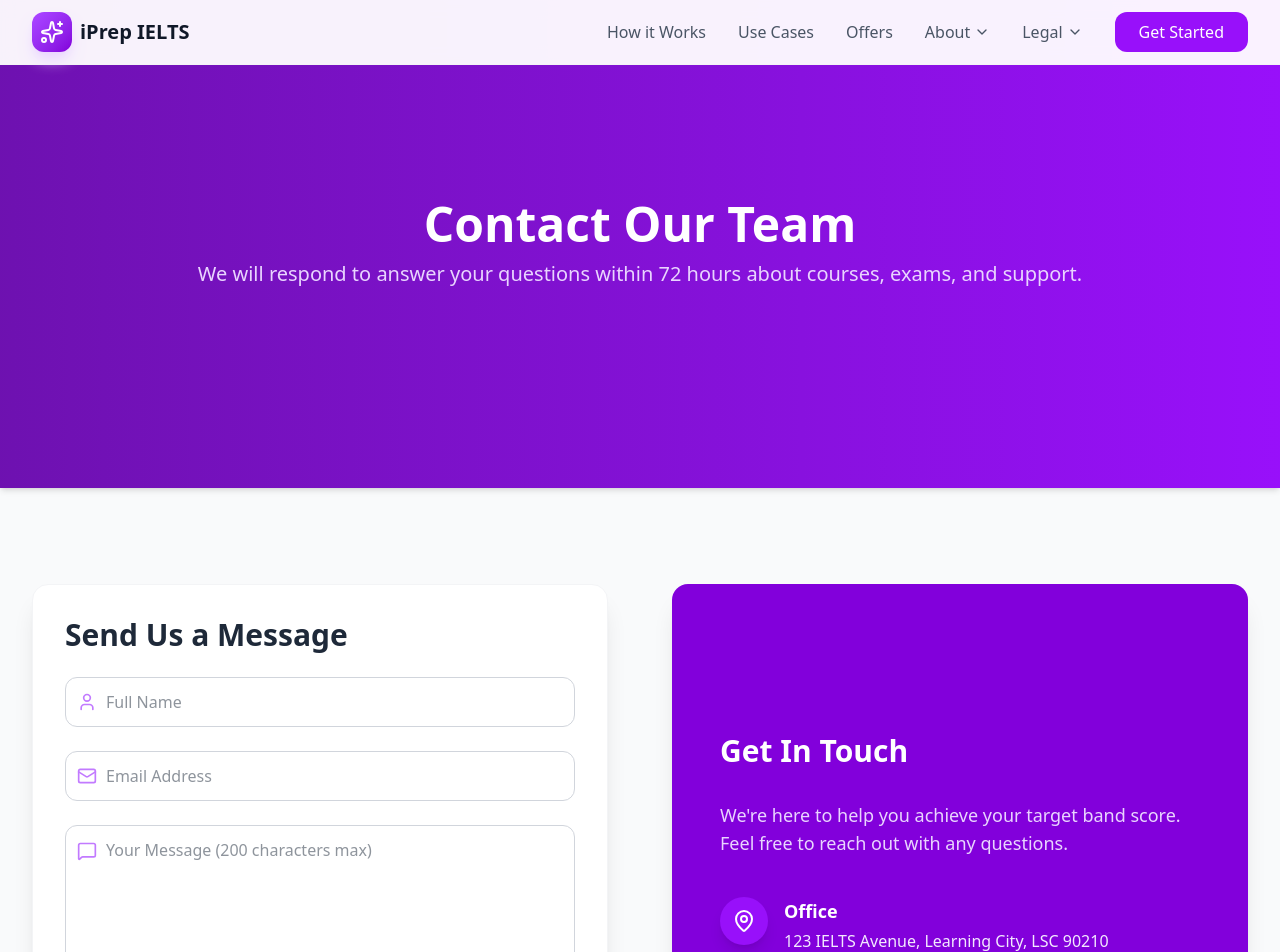
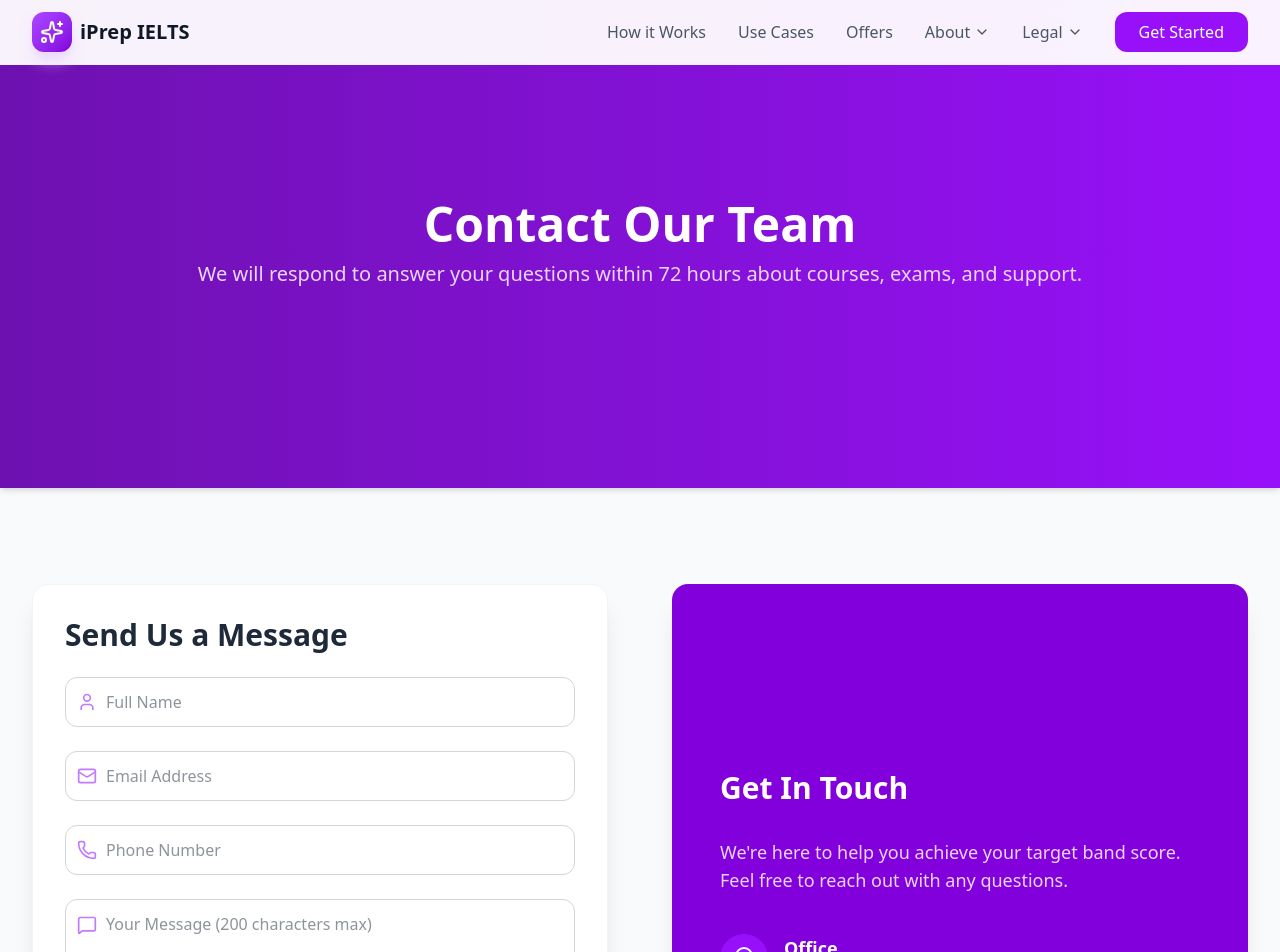
Before and after one commit to DevAbdullahZahid/React_app, a React (Vite) app: page /contactus in a window 1280 px wide. Shown: the top 952 px of the page. Built offline with nearby package versions, Linux system fonts and the light colour scheme.

Commit message:
Contact US Edit

```diff
--- a/src/Pages/ContactUS.tsx
+++ b/src/Pages/ContactUS.tsx
@@ -6,6 +6,7 @@ const ContactForm = () => {
   const [formData, setFormData] = useState({
     name: '',
     email: '',
+    phone: '',
     message: '',
   });
   const [isSubmitting, setIsSubmitting] = useState(false);
@@ -25,7 +26,7 @@ const ContactForm = () => {
     setTimeout(() => {
       console.log('Form Submitted:', formData);
       setIsSubmitting(false);
-      setFormData({ name: '', email: '', message: '' });
+      setFormData({ name: '', email: '',phone:'', message: '' });
       setStatus('Thank you! Your message has been sent successfully.');
       setTimeout(() => setStatus(''), 5000); // Clear status after 5 seconds
     }, 1500);
@@ -78,6 +79,23 @@ const ContactForm = () => {
             value={formData.email}
             onChange={handleChange}
             placeholder="Email Address"
+            required
+            className="w-full pl-10 pr-4 py-3 border border-gray-300 rounded-xl focus:ring-2 focus:ring-purple-500 focus:border-purple-500 transition-colors"
+            disabled={isSubmitting}
+          />
+        </div>
+      <div className="relative">
+          <label htmlFor="phone" className="sr-only">Phone Number</label>
+          <div className="absolute inset-y-0 left-0 flex items-center pl-3">
+            <Phone className="w-5 h-5 text-purple-400" />
+          </div>
+          <input
+            type="phone"
+            id="phone"
+            name="phone"
+            value={formData.phone}
+            onChange={handleChange}
+            placeholder="Phone Number"
             required
             className="w-full pl-10 pr-4 py-3 border border-gray-300 rounded-xl focus:ring-2 focus:ring-purple-500 focus:border-purple-500 transition-colors"
             disabled={isSubmitting}
--- a/src/Pages/UseCasesPage.tsx
+++ b/src/Pages/UseCasesPage.tsx
@@ -10,12 +10,7 @@ import {
 const UseCasesPage: React.FC = () => {
   // This content is taken from your original HomePage.tsx "features" section
   const features = [
-    {
-      icon: Brain,
-      title: 'Smart Learning',
-      description: 'Go beyond standard plans. Our AI-driven platform creates personalized study roadmaps that adapt in real-time to your unique pace and skill level, ensuring maximum efficiency.'
-    },
-    {
+     {
       icon: BookOpen,
       title: 'Module Coverage',
       description: 'Get complete, expert-designed preparation across all sections: Reading, Writing, Listening, and Speaking. We build your proficiency in every skill required for test day.'
@@ -26,15 +21,22 @@ const UseCasesPage: React.FC = () => {
       description: 'Engage with real-time exercises and receive instant, detailed feedback. Learn immediately from your mistakes and accelerate your understanding with guided corrections.'
     },
     {
-      icon: BarChart,
-      title: 'Progress Analytics',
-      description: 'Detailed insights to track your improvement over time'
+      icon: Brain,
+      title: 'Smart Learning',
+      description: 'Go beyond standard plans. Our AI-driven platform creates personalized study roadmaps that adapt in real-time to your unique pace and skill level, ensuring maximum efficiency.'
     },
+
     {
       icon: Award,
       title: 'Mock Tests',
       description: 'Gain clarity with detailed, visual reports that track your improvement over time. See exactly where you excel and where you need to focus your efforts for targeted study.'
     },
+    {
+      icon: BarChart,
+      title: 'Progress Analytics',
+      description: 'Detailed insights to track your improvement over time'
+    },
+
     {
       icon: Award,
       title: 'For Educators',
```
